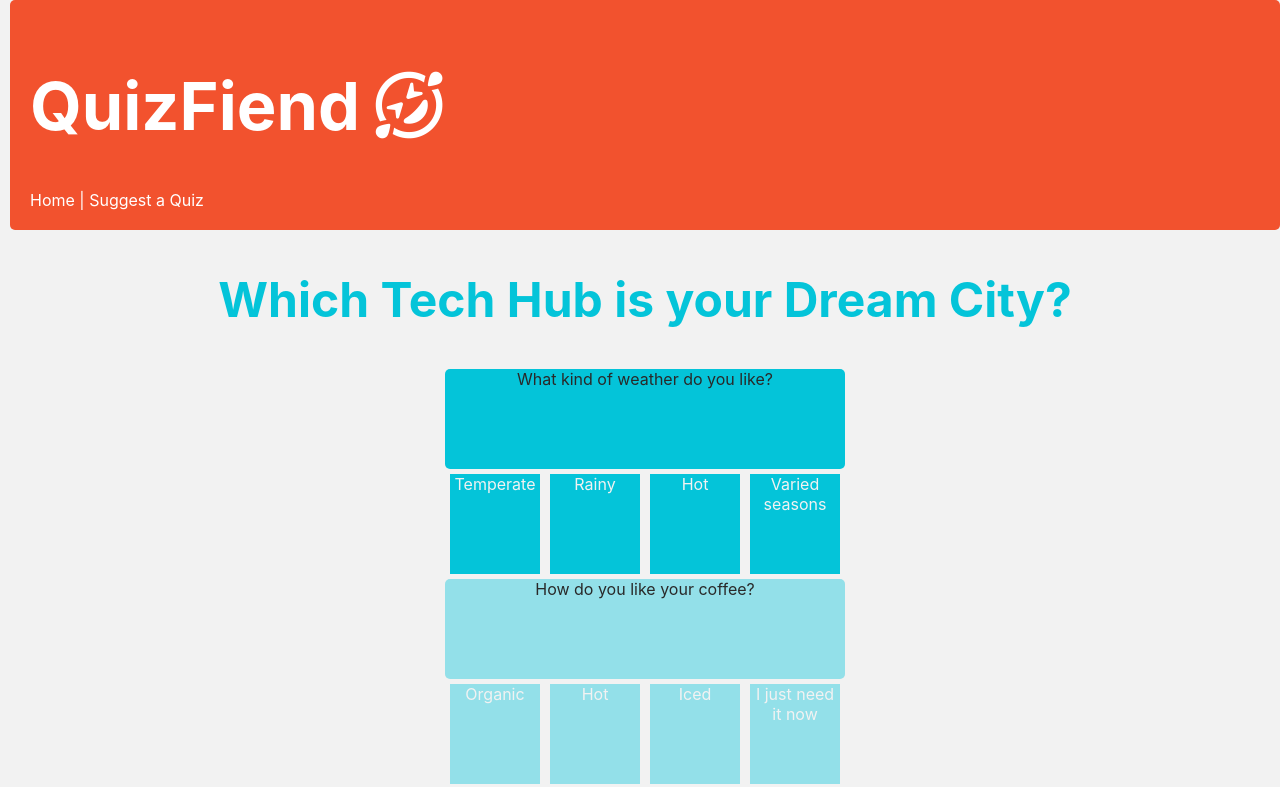
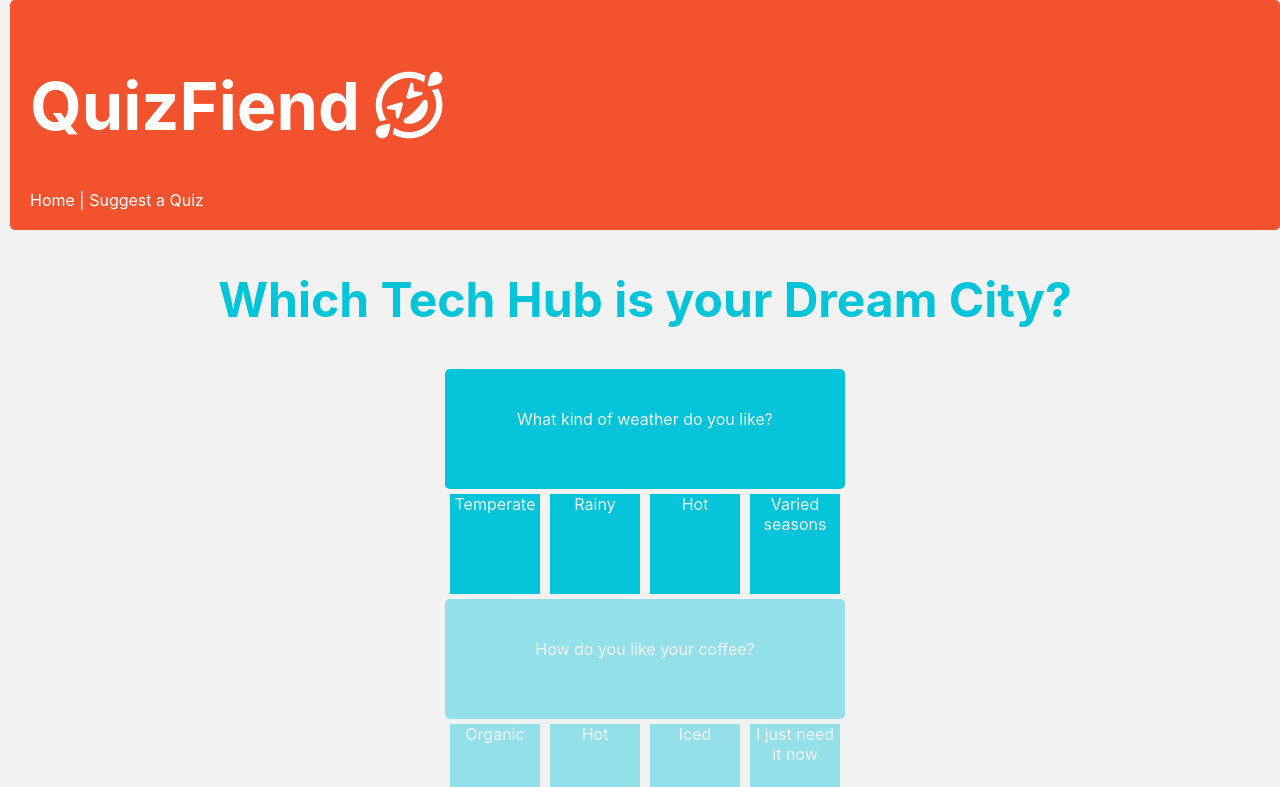
Before and after one commit to ceptember/project2, a React (Create React App) app: page /1 in a window 1280 px wide. Shown: the top 787 px of the page. Built offline with nearby package versions, Linux system fonts and the light colour scheme; data requests are answered from the project's data file.

Commit message:
aligned text in results box

```diff
--- a/db.json
+++ b/db.json
@@ -53,8 +53,8 @@
         {
           "result": "Seattle",
           "text": "You belong in the beutiful Pacific Northwest!",
-          "image": "https://images.unsplash.com/photo-1502175353174-a7a70e73b362",
-          "credit": "thommilkovic"
+          "image": "https://images.unsplash.com/photo-1535581652167-3a26c90bbf86",
+          "credit": "lucamicheli"
         },
         {
           "result": "Austin",
--- a/src/components/Result.js
+++ b/src/components/Result.js
@@ -3,10 +3,12 @@ import React from 'react'
 function Result ({finalResult}) {
     return (
         <div className='results-div' style={ {backgroundImage: 'url(' + finalResult.image + ')',backgroundSize: '100%'}}>
-        <h2>Your Result:</h2>
-        <h3>{finalResult.result}</h3>
-        <p>{finalResult.text}</p>
-        <p className="img-credit">Photo by <a target="_blank" href={"https://unsplash.com/@"+finalResult.credit}> @{finalResult.credit} for Unsplash</a></p>
+        <div className='results-textbox'>
+            <span>Your Result:</span>
+            <h2>{finalResult.result}</h2>
+            <p>{finalResult.text}</p>
+            <p className="img-credit">Photo by <a target="_blank" href={"https://unsplash.com/@"+finalResult.credit}> @{finalResult.credit} for Unsplash</a></p>
+        </div>
         </div>
     )
 
--- a/src/index.css
+++ b/src/index.css
@@ -162,27 +162,43 @@ background-color: #ffffffcc;
 
 .results-div{
   clear:both;
-  width: 350px;
+  width: 400px;
   margin: auto;
-  height: 200px;
+  height: 225px;
   text-align:center;
-  border: 1px solid white;
+  color:white;
+}
+
+.results-textbox{
+  padding-top: 10px;
+  width: 400px;
+  height: 215px;
+  background-color: #00000044;
+}
+
+.results-div h2 {
+  margin:5px;
+  color: white;
 }
 
 .other-questions {
-  min-height: 100px;
+  height: 80px;
   width: 100%;
   background-color: #04C4D966;
   border-radius: 5px;
-  margin-top: 15px;
+  margin-top: 35px;
+  color: #F2F2F2;
+  padding-top:40px
 }
 
 .current-question {
-  min-height: 100px;
+  height: 80px;
   width: 100%;
   background-color: #04C4D9;
   border-radius: 5px;
-  margin-top: 15px;
+  margin-top: 35px;
+  color: #F2F2F2;
+  padding-top: 40px;
 }
 
 .other-questions-options {
```
